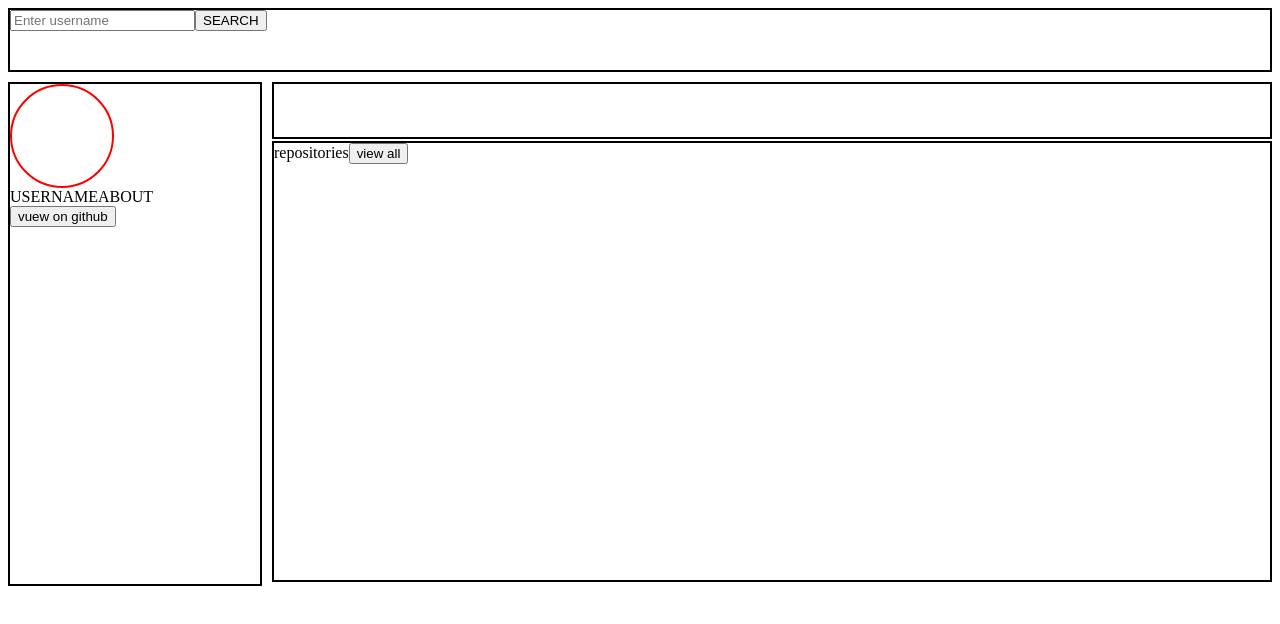
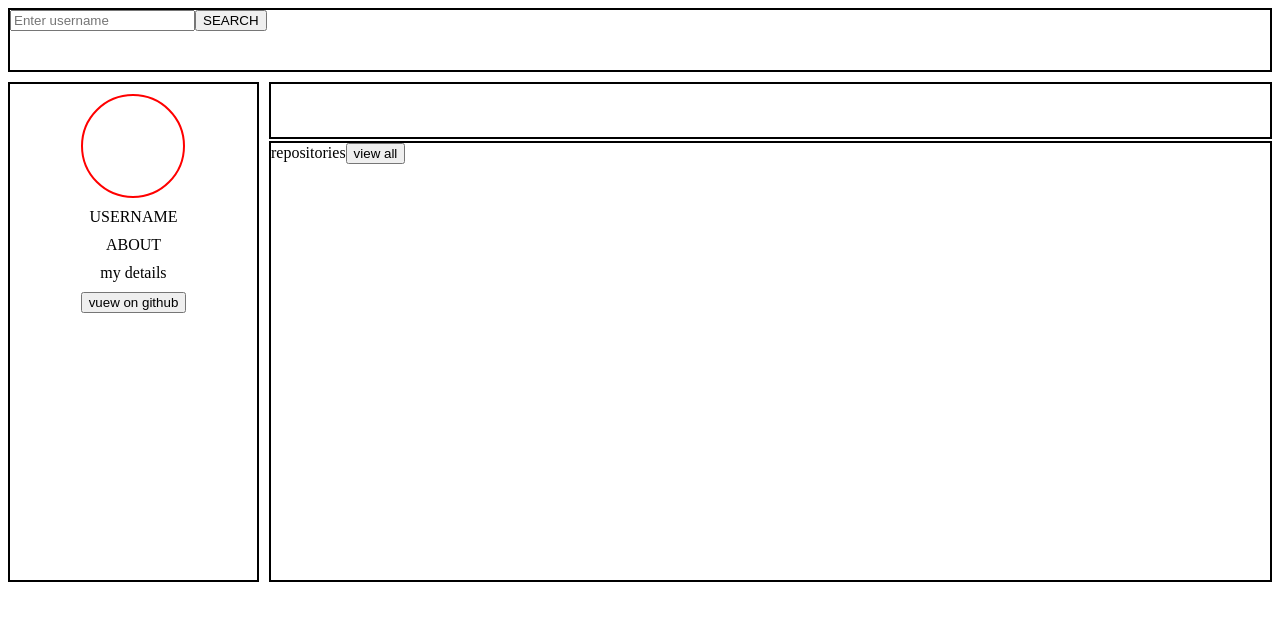
Before and after one commit to mdyasinreza1510/GH-PROFILE-FINDER, a React (Vite) app in the folder FIND-GITHUB-PROFILE/: page / in a window 1280 px wide. Shown: the top 624 px of the page. Built offline with nearby package versions, Linux system fonts and the light colour scheme.

Commit message:
added states

```diff
--- a/FIND-GITHUB-PROFILE/src/Herosection.css
+++ b/FIND-GITHUB-PROFILE/src/Herosection.css
@@ -18,9 +18,15 @@
     height: 100%;
     width: 20%;
     border: 2px solid black;
+    display: flex;
+    flex-direction: column;
+    align-items: center;
+    box-sizing: border-box;
+    padding: 10px;
+    gap: 10px;
+}
 
-}
-.pfp{
+.pfp {
     height: 100px;
     width: 100px;
     border-radius: 50%;
@@ -35,11 +41,13 @@
     height: 100%;
     width: 80%;
 }
-.b1{
+
+.b1 {
     border: 2px solid black;
     height: 60px;
 }
-.b2{
+
+.b2 {
     height: 100%;
     border: 2px solid black;
 }
--- a/FIND-GITHUB-PROFILE/src/Herosection.jsx
+++ b/FIND-GITHUB-PROFILE/src/Herosection.jsx
@@ -1,5 +1,10 @@
+import { useState } from "react";
 import "./Herosection.css"
 function Herosection(){
+    const [username,setusername]=useState("");
+    const [userdata,setuserdata]=useState(null);
+    const[loading,setloading]=useState(false);
+    const[error,seterror]=useState("");
 
     return(
         <>
@@ -18,7 +23,7 @@ function Herosection(){
                     <div className="pfp"></div>
                     <span>USERNAME</span>
                     <span>ABOUT</span>
-                    <div className="details"></div>
+                    <div className="details">my details</div>
                     <button>vuew on github</button>
                 </div>
 
```
